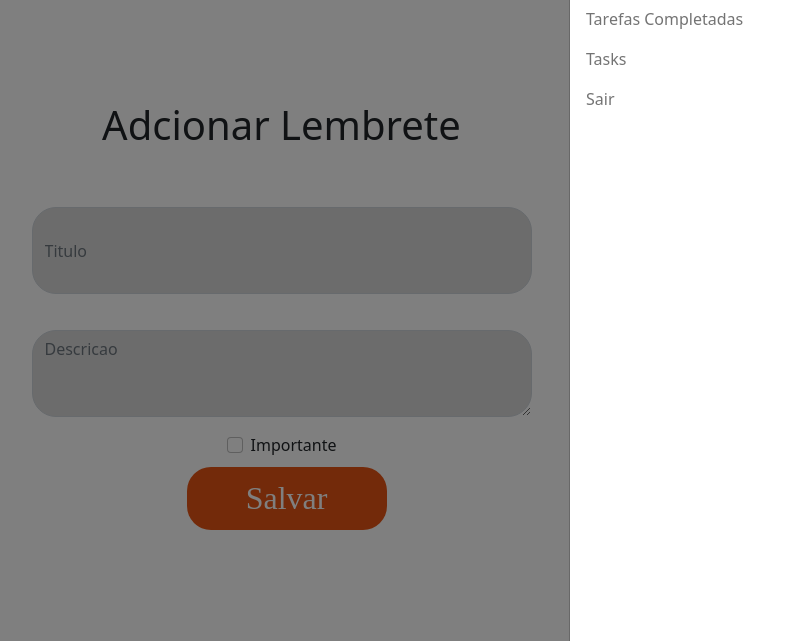
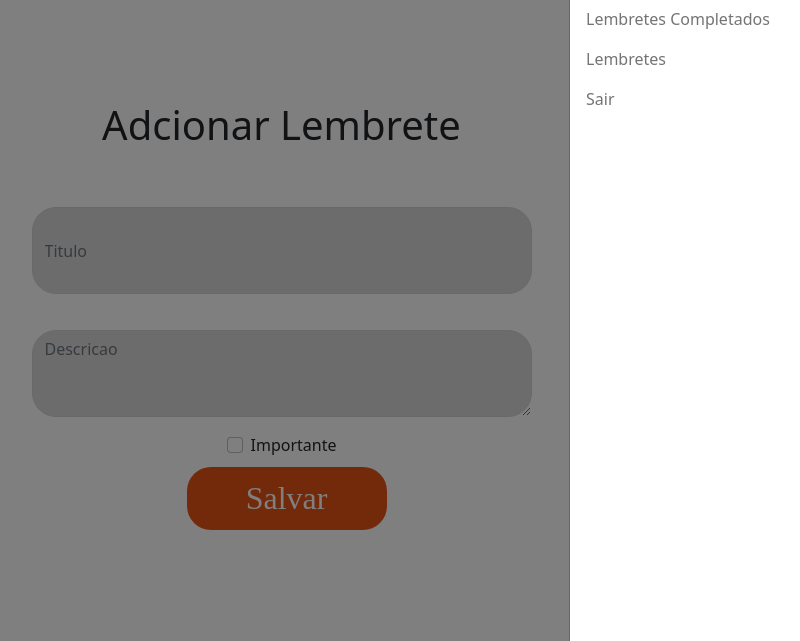
Before and after one commit to LeonardoLArrud/Dinamica, a Django app: page /criando/tarefa/ in a window 1280 px wide, after a click that opens the changed part. Shown: the part 159-800 px from the top of the page, without its empty margins (311-1111 px from the left). Run offline with Django 4.2, Linux system fonts and the light colour scheme; a user stored in the database is signed in.

Commit message:
Update menu.html

```diff
--- a/task/templates/menu.html
+++ b/task/templates/menu.html
@@ -142,17 +142,17 @@ text-align: left !important;
                         </li>
 
                         <li class="nav-item">
-                          <a class="nav-link" href="/criando/tarefa">Criando Tarefa</a>
+                          <a class="nav-link" href="/criando/tarefa">Criando Lembrete</a>
                         </li>
 
 
                         <li class="nav-item">
-                          <a class="nav-link" href="{% url 'exibir_tarefas_completadas' %}">Tarefas Completadas</a>
+                          <a class="nav-link" href="{% url 'exibir_tarefas_completadas' %}">Lembretes Completados</a>
                         </li>
 
 
                         <li class="nav-item">
-                          <a class="nav-link" href="/tasks">Tasks</a>
+                          <a class="nav-link" href="/tasks">Lembretes</a>
                         </li>
 
 
```
